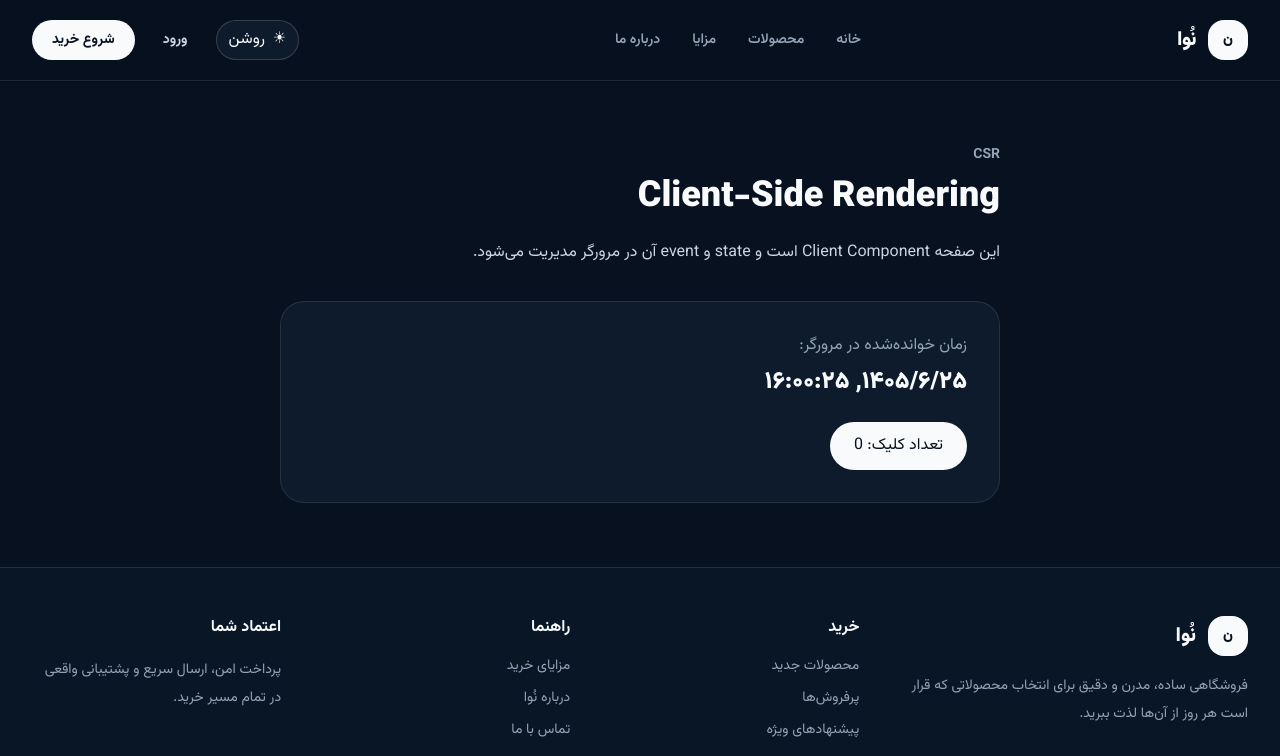
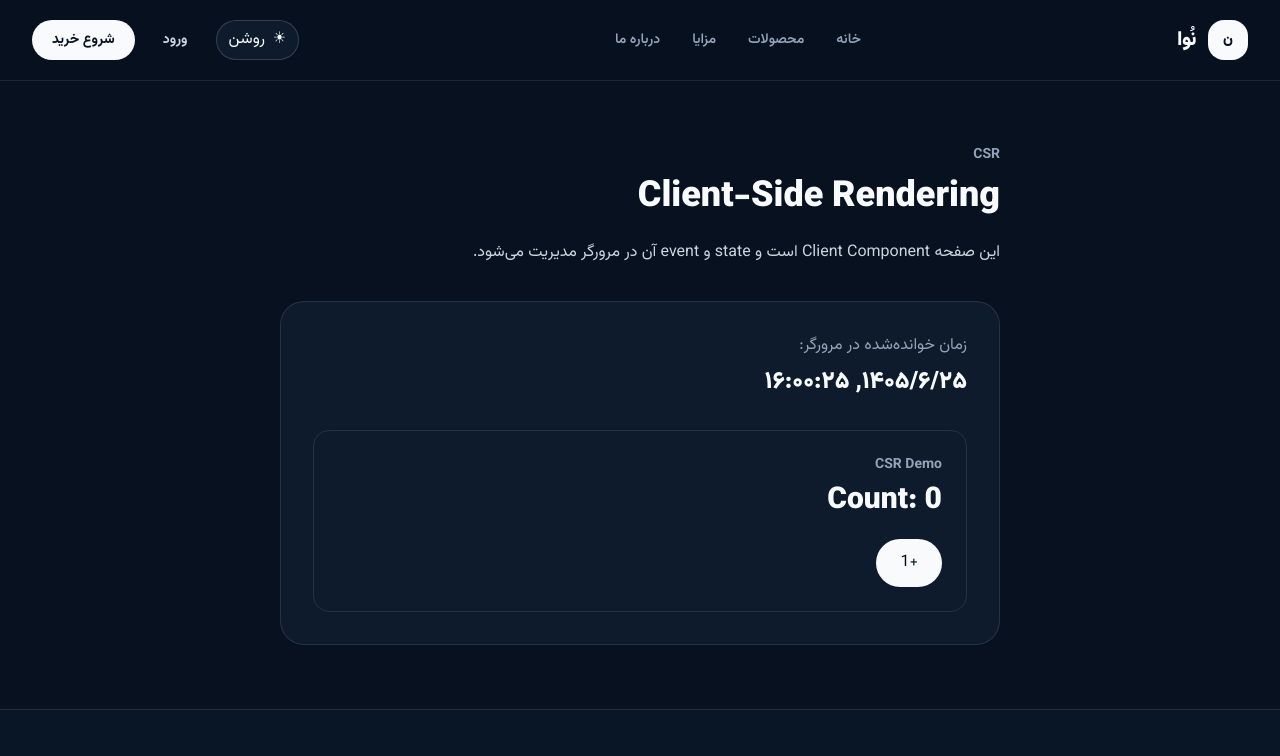
Before and after one commit to rouzbehtondkar/nextjs, a Next.js app: page /next-lab/csr in a window 1280 px wide. Shown: the top 756 px of the page. Built offline with nearby package versions, Linux system fonts and the light colour scheme.

Commit message:
feat: add visible CSR counter demo

```diff
--- a/app/next-lab/csr/page.tsx
+++ b/app/next-lab/csr/page.tsx
@@ -17,15 +17,21 @@ export default function CSRPage() {
       <p className="theme-muted-strong mt-5 leading-8">
         این صفحه Client Component است و state و event آن در مرورگر مدیریت می‌شود.
       </p>
+
       <div className="theme-surface mt-8 rounded-3xl border p-8" style={{ borderColor: "var(--border)" }}>
         <p className="theme-muted">زمان خوانده‌شده در مرورگر:</p>
         <p className="theme-text mt-2 text-2xl font-black">{browserTime}</p>
-        <button
-          onClick={() => setCount((value) => value + 1)}
-          className="theme-primary-button mt-6 rounded-full px-6 py-3 font-bold"
-        >
-          تعداد کلیک: {count}
-        </button>
+
+        <div className="mt-8 rounded-2xl border p-6" style={{ borderColor: "var(--border)" }}>
+          <p className="theme-muted text-sm font-bold">CSR Demo</p>
+          <p className="theme-text mt-2 text-3xl font-black">Count: {count}</p>
+          <button
+            onClick={() => setCount((value) => value + 1)}
+            className="theme-primary-button mt-5 rounded-full px-6 py-3 font-bold"
+          >
+            +1
+          </button>
+        </div>
       </div>
     </main>
   );
```
